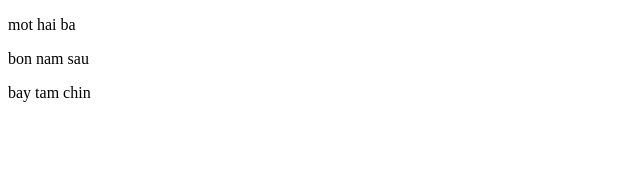
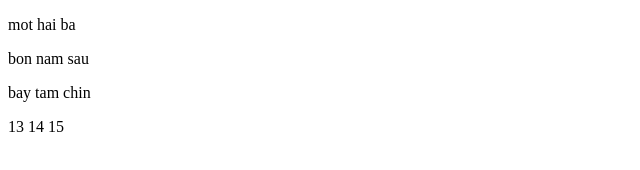
Before and after one commit to Nguyen-Tung-Son/Test_one, a plain HTML site: page index.html in a window 1280 px wide. Shown: the full height of the page, 0-640 px from the left. Drawn offline with Linux system fonts and the light colour scheme.

Commit message:
add index3

```diff
--- a/index.html
+++ b/index.html
@@ -9,5 +9,6 @@
     <p>mot hai ba</p>
     <p>bon nam sau</p>
     <p>bay tam chin</p>
+    <p>13 14 15</p>
 </body>
 </html>
```
